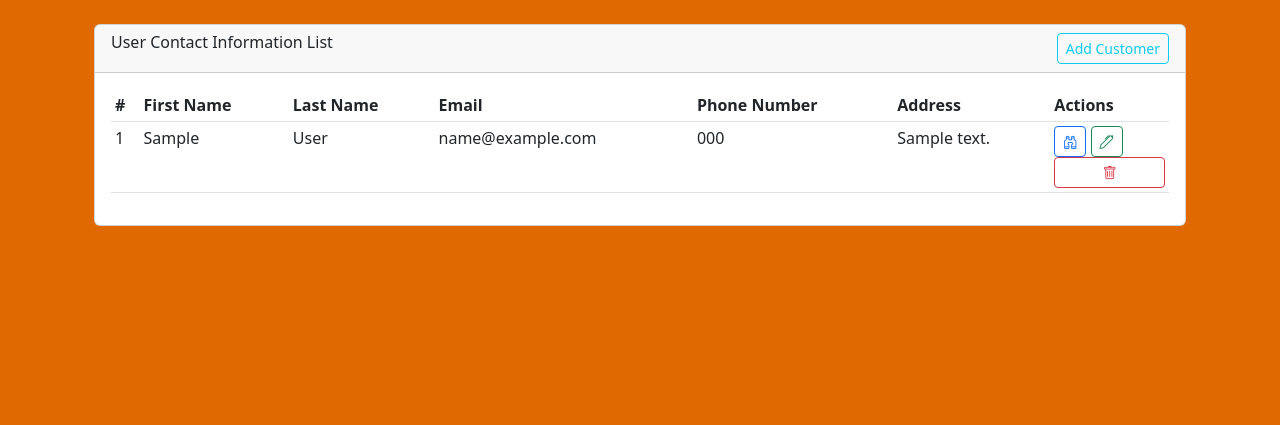
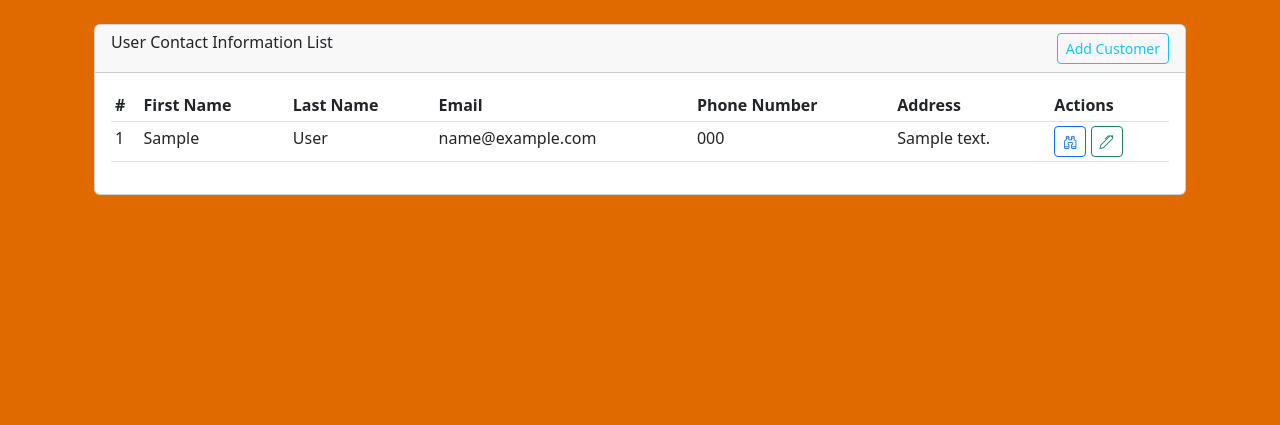
Before and after one commit to temesgen-zenebe/Jobdogg.io, a Django app: page /contactInformation/ in a window 1280 px wide. Shown: the top 425 px of the page. Run offline with Django 4.2, Linux system fonts and the light colour scheme; tables that the repository leaves empty hold one stand-in row (values such as "Sample post"); some libraries are stand-ins or nearby versions.

Commit message:
updating customer_list.html

```diff
--- a/templates/userContactInfo/customer_list.html
+++ b/templates/userContactInfo/customer_list.html
@@ -36,7 +36,7 @@
                            <td>
                                <a href="{% url 'userContactInfo:customer-detail' customer.slug %}" class="btn btn-sm btn-outline-primary"><i class="bi bi-binoculars"></i></a>
                                <a href="{% url 'userContactInfo:customer-update' customer.slug %}" class="btn btn-sm btn-outline-success"><i class="bi bi-pen"></i></a>
-                               <a href="{% url 'userContactInfo:customer-delete' customer.slug %}" class="d-block btn btn-sm btn-outline-danger"><i class="bi bi-trash"></i></a>
+                              <!-- <a href="{% url 'userContactInfo:customer-delete' customer.slug %}" class=" btn btn-sm btn-outline-danger"><i class="bi bi-trash"></i></a>-->
                            </td>
                        </tr>
                    {% endfor %}
```
